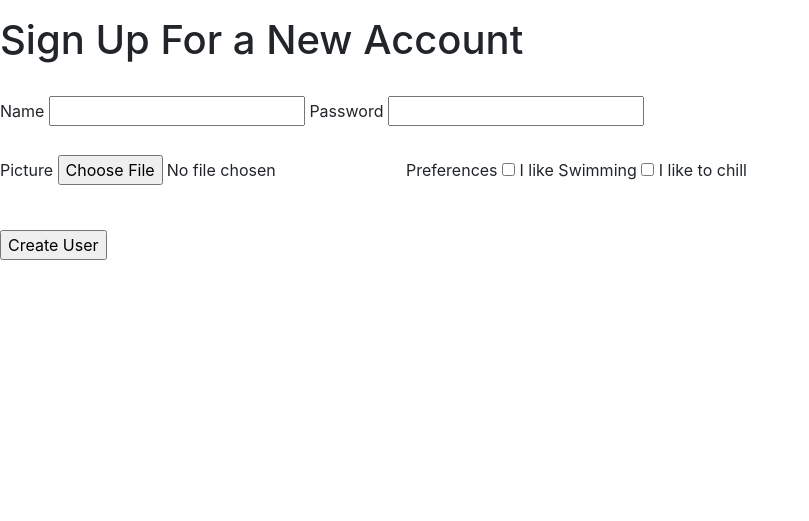
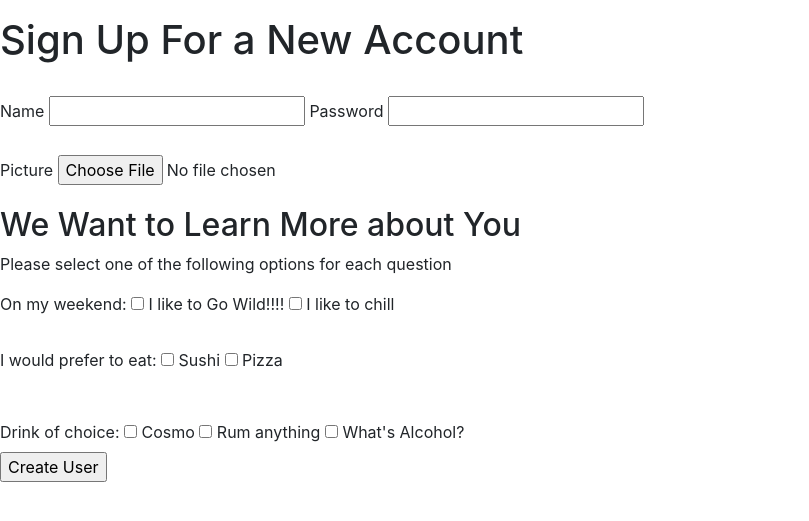
Before and after one commit to cunhasb/mod2_project, a Rails app: page /users/new in a window 1280 px wide. Shown: the top 521 px of the page, without its empty margins (0-809 px from the left). Run offline with Rails 7, Linux system fonts and the light colour scheme; style sheets or scripts are compiled from the project's sources; some libraries are stand-ins or nearby versions.

Commit message:
added some questions

```diff
--- a/app/views/users/new.html.erb
+++ b/app/views/users/new.html.erb
@@ -8,14 +8,30 @@
   <p><br>
   <%= f.label :picture %>
   <%= f.file_field :avatar %>
-  <%= f.label :preferences %>
+
+
+  <h2> We Want to Learn More about You </h2>
+  <p> Please select one of the following options for each question</p>
+  <%= f.label "on my weekend:" %>
   <input id="preferences_swimming" name="preference_check" type="checkbox" value="https://scontent-lga3-1.xx.fbcdn.net/v/t1.0-9/18700140_10154942083293071_8370634500906125912_n.jpg?oh=d244bfcd552f86e4870bab300ddf9f66&oe=5A9983CF">
-    <label for="preferences: swimming"> I like Swimming</label>
+    <label for="preferences: swimming"> I like to Go Wild!!!!</label>
   <input id="preferences_relaxing" name="preference_check" type="checkbox" value="http://s3.amazonaws.com/zacflix/uploads/monk.jpg" />
     <label for="preferences_relaxing">I like to chill</label>
-
   <p><br>
-  <%= f.submit %>
+  <%= f.label "I would prefer to eat:" %>
+    <input id="preferences_sushi" name="preference_check" type="checkbox" value="https://img.grouponcdn.com/deal/hfefAup1zQWBE2K8sWURgS27xax/hf-846x508/v1/c700x420.jpg">
+      <label for="preferences: swimming"> Sushi</label>
+    <input id="preferences_pizza" name="preference_check" type="checkbox" value="https://pantograph0.goldbely.com/uploads/product_image/image/11711/authentic-new-york-pizza.089cd28a335e19c3e282c99dc41622ed.jpg" />
+      <label for="preferences_pizza">Pizza</label>
+    <p><br>
+    <%= f.label "Drink of Choice:" %>
+      <input id="preferences_cosmo" name="preference_check" type="checkbox" value="https://cdn.liquor.com/wp-content/uploads/2010/05/03124724/the-cosmo.jpg">
+        <label for="preferences: swimming"> Cosmo</label>
+      <input id="preferences_rum" name="preference_check" type="checkbox" value="https://assets3.thrillist.com/v1/image/1707949/size/tmg-article_default_mobile.jpg" />
+        <label for="preferences_relaxing">Rum anything</label>
+      <input id="preferences_none" name="preference_check" type="checkbox" value="https://media1.britannica.com/eb-media/02/157502-131-7C5D3A67.jpg" />
+        <label for="preferences_relaxing">What's Alcohol?</label>
+  <br><%= f.submit %></br>
 <% end %>
 
   <!-- <h1> Show Us More About Yourself!</h1>
```
